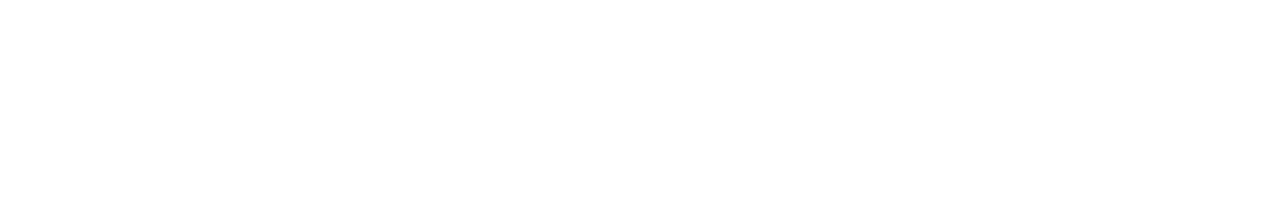
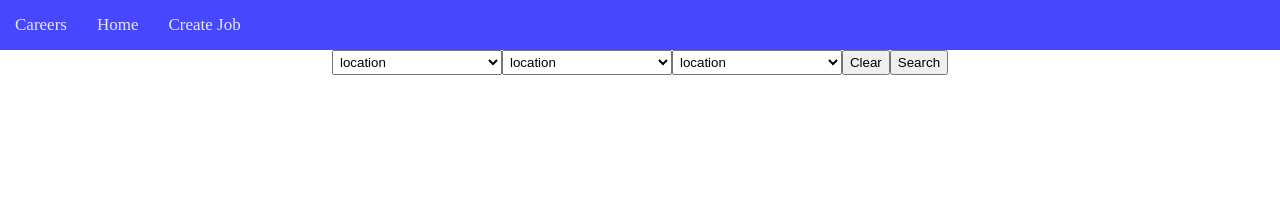
Before and after one commit to GraceVargas/Job-finder, a plain HTML site: page index.html in a window 1280 px wide. Drawn offline with Linux system fonts and the light colour scheme.

Commit message:
header & estructura

```diff
--- /dev/null
+++ b/app/header.js
@@ -0,0 +1,31 @@
+var header = document.createElement('header');
+document.body.appendChild(header);
+header.setAttribute('id', 'header');
+var navbar = document.createElement('nav');
+header.appendChild(navbar);
+navbar.setAttribute('id', 'header-navbar');
+var navbarList = document.createElement('ul');
+navbar.appendChild(navbarList);
+navbarList.setAttribute('id', 'navbarList');
+navbarList.classList.add('default-list');
+var itemsNavbar = [{
+        name: 'Careers',
+        link: 'index'
+    },
+    {
+        name: 'Home',
+        link: 'index'
+    },
+    {
+        name: 'Create Job',
+        link: 'submitjob'
+    }];
+for (var _i = 0, itemsNavbar_1 = itemsNavbar; _i < itemsNavbar_1.length; _i++) {
+    var item = itemsNavbar_1[_i];
+    var itemNavbar = document.createElement('li');
+    navbarList.appendChild(itemNavbar);
+    var navbarBtn = document.createElement('a');
+    itemNavbar.appendChild(navbarBtn);
+    navbarBtn.appendChild(document.createTextNode(item.name));
+    navbarBtn.setAttribute('href', "".concat(item.link, ".html"));
+}
--- /dev/null
+++ b/app/header.ts
@@ -0,0 +1,35 @@
+const header = document.createElement('header');
+document.body.appendChild(header);
+header.setAttribute('id', 'header');
+
+const navbar = document.createElement('nav');
+header.appendChild(navbar);
+navbar.setAttribute('id', 'header-navbar');
+
+const navbarList = document.createElement('ul');
+navbar.appendChild(navbarList);
+navbarList.setAttribute('id', 'navbarList');
+navbarList.classList.add('default-list');
+
+
+const itemsNavbar = [{
+    name: 'Careers',
+    link: 'index'
+},
+{
+    name: 'Home',
+    link: 'index'
+},
+{
+    name: 'Create Job',
+    link: 'submitjob'
+}];
+
+for (let item of itemsNavbar) {
+    const itemNavbar = document.createElement('li');
+    navbarList.appendChild(itemNavbar);
+    const navbarBtn = document.createElement('a');
+    itemNavbar.appendChild(navbarBtn);
+    navbarBtn.appendChild(document.createTextNode(item.name));
+    navbarBtn.setAttribute('href', `${item.link}.html`);
+}
--- /dev/null
+++ b/app/home.js
@@ -0,0 +1,18 @@
+var filterForm = document.getElementById('filter-form');
+var selectFilters = ['location', 'seniority', 'category'];
+var createFilters = function (filters, data) {
+    for (var _i = 0, filters_1 = filters; _i < filters_1.length; _i++) {
+        var filter = filters_1[_i];
+        var select = document.createElement('select');
+        select.classList.add('selectFilter');
+        select.setAttribute('id', filter);
+        filterForm.appendChild(select);
+        for (var _a = 0, data_1 = data; _a < data_1.length; _a++) {
+            var date = data_1[_a];
+            var option = document.createElement('option');
+            select.appendChild(option);
+            option.appendChild(document.createTextNode(date));
+        }
+    }
+};
+createFilters(selectFilters, selectFilters);
--- /dev/null
+++ b/app/home.ts
@@ -0,0 +1,22 @@
+const filterForm = document.getElementById('filter-form') as HTMLFormElement;
+
+const selectFilters = ['location', 'seniority', 'category'];
+
+const createFilters = (filters, data) => {
+    for (let filter of filters) {
+        const select = document.createElement('select');
+        select.classList.add('selectFilter');
+        select.setAttribute('id', filter);
+        filterForm.appendChild(select);
+
+        for (let date of data) {
+            const option = document.createElement('option');
+            select.appendChild(option);
+            option.appendChild(document.createTextNode(date));
+        }
+
+
+    }
+}
+
+createFilters(selectFilters,selectFilters);
--- a/index.html
+++ b/index.html
@@ -5,8 +5,22 @@
     <meta http-equiv="X-UA-Compatible" content="IE=edge">
     <meta name="viewport" content="width=device-width, initial-scale=1.0">
     <title>Job Finder</title>
+    <link rel="stylesheet" href="./sass/main.css">
 </head>
 <body>
 
+    <main>
+        <div class="filter-container" id="filter-container">
+            <form class="filter-form" id="filter-form">
+
+                <button type="submit">Search</button>
+                <button>Clear</button>
+            </form>
+        </div>
+    </main>
+
+
+    <script src="./app/header.js"></script>
+    <script src="./app/home.js"></script>
 </body>
 </html>
--- /dev/null
+++ b/sass/layout/_header.scss
@@ -0,0 +1,35 @@
+body {
+    margin: 0;
+    padding: 0;
+    padding-top: 50px;
+}
+
+*, *::before, * ::after {
+    box-sizing: border-box;
+    }
+
+#header {
+    background-color: $primary-color;
+    height: 50px;
+    position: fixed;
+    top: 0;
+    width: 100%;
+}
+
+
+.default-list{
+    padding: 0;
+    margin: 0;
+    list-style: none;
+    display: flex;
+
+    li {
+        padding: 15px;
+
+        a {
+            color: $primary-color-text;
+            text-decoration: none;
+            font-size: 17px;
+        }
+    }
+}
--- /dev/null
+++ b/sass/main.scss
@@ -0,0 +1,3 @@
+@import './utils/variables';
+@import './layout/header';
+@import './pages/home';
--- /dev/null
+++ b/sass/pages/_home.scss
@@ -0,0 +1,18 @@
+#filter-container {
+    height: 150px;
+}
+
+#filter-form {
+    display: flex;
+    flex-direction: row-reverse;
+    justify-content: center;
+
+    .selectFilter {
+        width: 170px;
+        padding: 3px;
+    }
+
+    // button {
+    //       align-items: end;
+    // }
+}
--- /dev/null
+++ b/sass/utils/_variables.scss
@@ -0,0 +1,2 @@
+$primary-color: rgba(51, 51, 255, 0.897);
+$primary-color-text: rgba(255, 255, 255, 0.87);
```
Also changed, not shown: sass/main.css (added), 1 other file.
